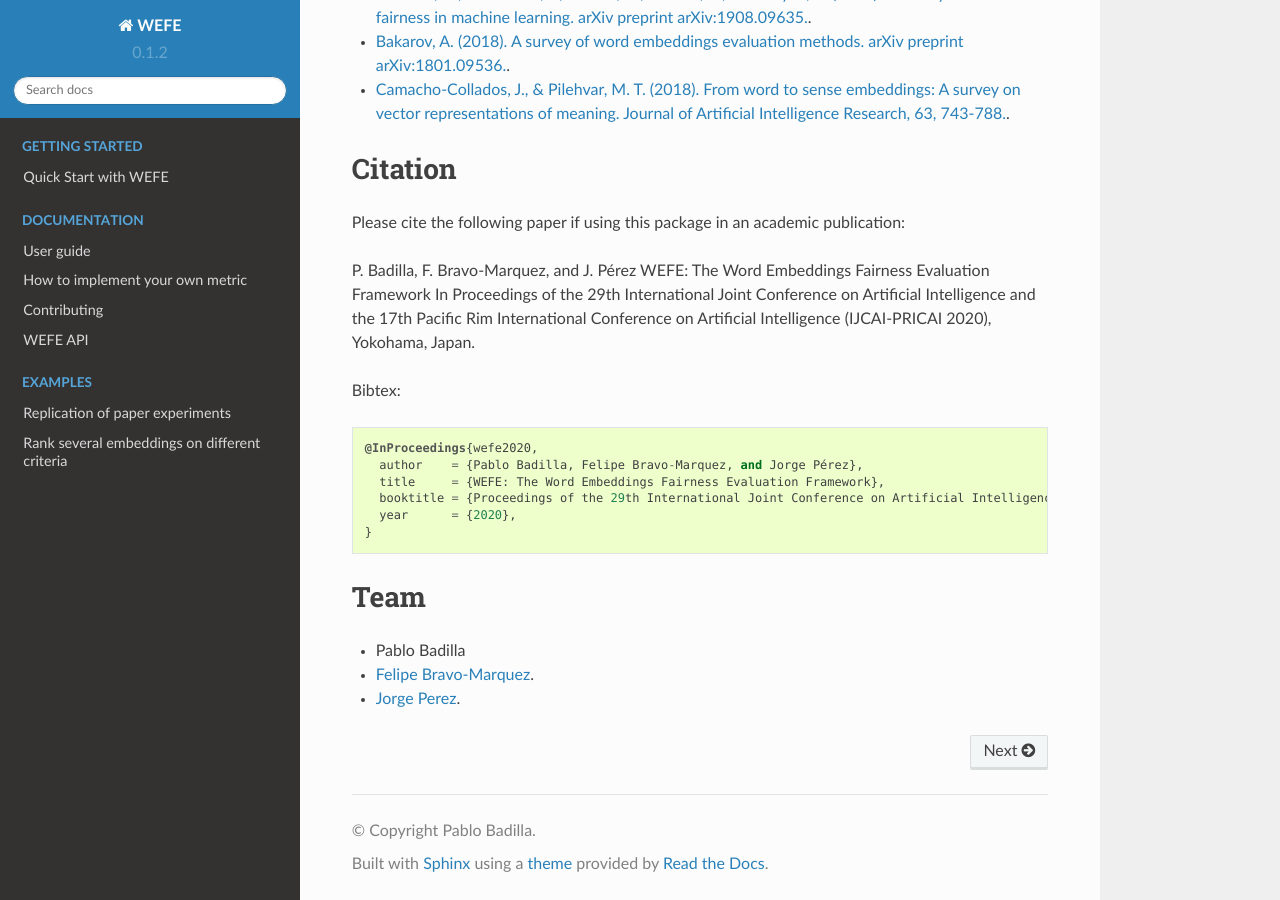
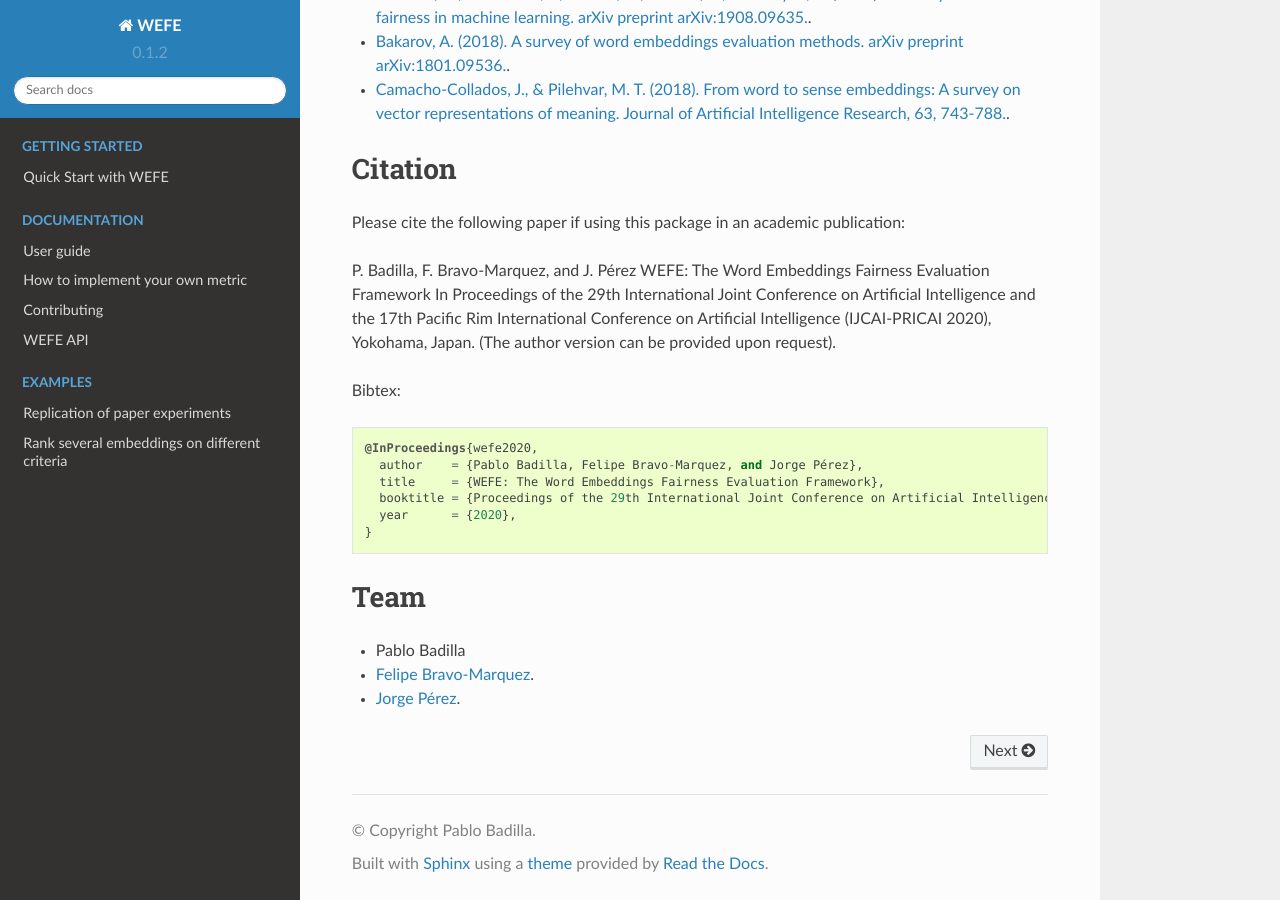
Before and after one commit to dccuchile/wefe, a Sphinx documentation site: the page built from doc/index.rst, in a window 1280 px wide and 900 px high, scrolled down 6125 px. Built offline with Sphinx 7.4.7 and the Read the Docs theme 2.0.0, drawn with Linux system fonts in a browser that asks for light colours.

Commit message:
Update index.rst

```diff
--- a/doc/index.rst
+++ b/doc/index.rst
@@ -331,6 +331,7 @@
 WEFE: The Word Embeddings Fairness Evaluation Framework In Proceedings of the
 29th International Joint Conference on Artificial Intelligence and the 17th
 Pacific Rim International Conference on Artificial Intelligence (IJCAI-PRICAI 2020), Yokohama, Japan.
+(The author version can be provided upon request).
 
 Bibtex:
 ::
@@ -348,4 +349,4 @@
 
 - Pablo Badilla
 - `Felipe Bravo-Marquez <https://felipebravom.com/>`_.
-- `Jorge Perez <https://users.dcc.uchile.cl/~jperez/>`_.
+- `Jorge Pérez <https://users.dcc.uchile.cl/~jperez/>`_.
```
